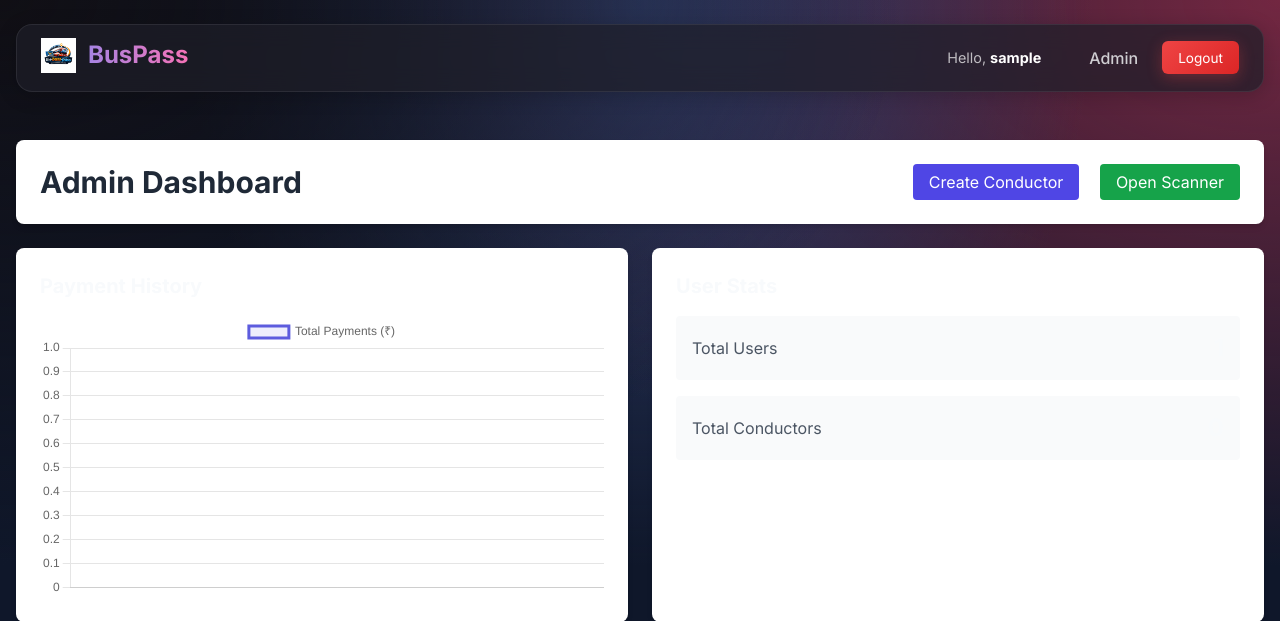
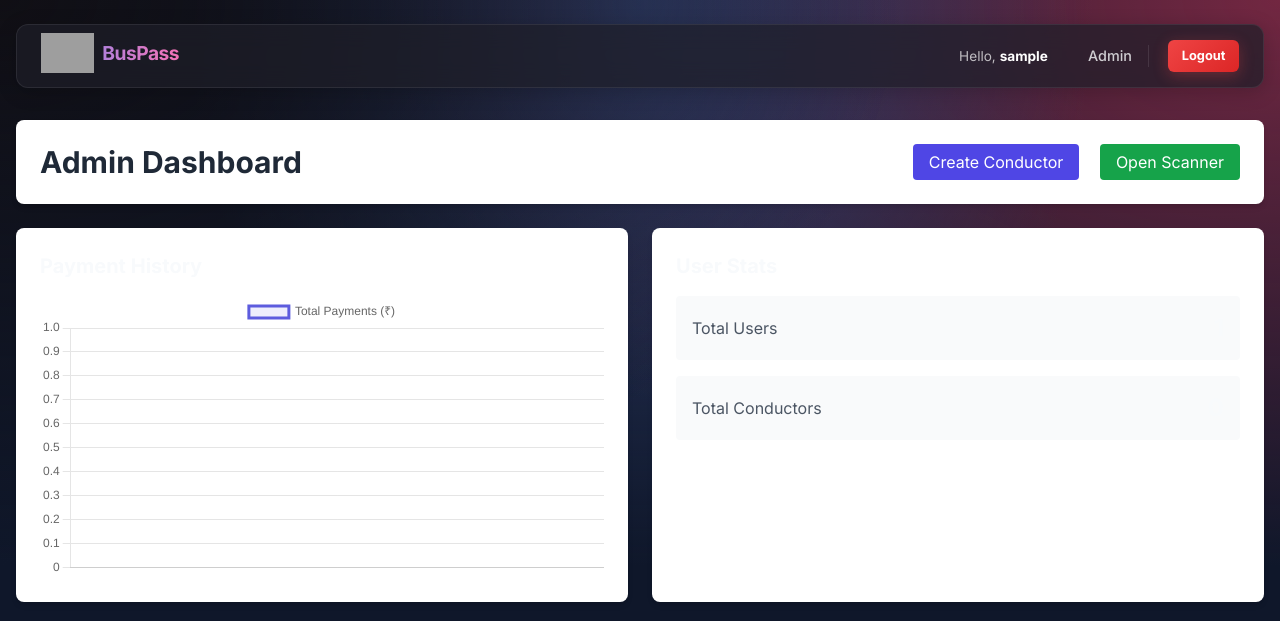
Before and after one commit to JiniyasSuthar-2001/The-Bus-Pass, a Django app: page /admin-dashboard/ in a window 1280 px wide. Shown: the top 621 px of the page. Run offline with Django 5.2, Linux system fonts and the light colour scheme; the visitor is signed in with stand-in values (Sample User, id 1); data comes from the database, SQL or seed files in the repository; data that the repository does not hold is empty; some libraries are stand-ins or nearby versions; grey boxes are pictures that could not be loaded.

Commit message:
Fix navbar logo size, greeting grouping, and bus number display

```diff
--- a/core/templates/base.html
+++ b/core/templates/base.html
@@ -31,36 +31,43 @@
     <div class="container mx-auto px-4 py-6">
         {% block navbar %}
         <!-- Navigation Bar -->
-        <nav class="navbar">
-            <div class="flex flex-col md:flex-row justify-between items-center w-full">
-                <div class="mb-4 md:mb-0">
-                    <a href="{% url 'home' %}" class="nav-brand">
-                        <img src="{% static 'logo.png' %}" alt="Bus Pass Logo" class="nav-logo-img">
-                        BusPass
+        <nav class="navbar" style="padding: 0.5rem 1.5rem; border-radius: 12px; margin-bottom: 2rem;">
+            <div class="flex flex-row justify-between items-center w-full">
+                <!-- Brand/Logo (Corner) -->
+                <div>
+                    <a href="{% url 'home' %}" class="nav-brand" style="font-size: 1.2rem; gap: 8px;">
+                        <img src="{% static 'logomain.png' %}" alt="BusPass"
+                            style="height: 40px; width: auto; display: inline-block;">
+                        <span style="font-weight: 800; letter-spacing: -0.5px;">BusPass</span>
                     </a>
                 </div>
 
-                <div class="nav-links" style="display: flex; align-items: center; gap: 1.5rem;">
+                <!-- User Info & Actions -->
+                <div class="nav-links" style="display: flex; align-items: center; gap: 1.2rem;">
                     {% if user.is_authenticated %}
-                    <span style="color: rgba(255,255,255,0.7); font-size: 0.9rem;">Hello, <strong
-                            style="color: white;">{{ user.username }}</strong></span>
+                    <div
+                        style="display: flex; align-items: center; gap: 1rem; padding-right: 1rem; border-right: 1px solid rgba(255,255,255,0.1);">
+                        <span style="color: rgba(255,255,255,0.7); font-size: 0.85rem;">Hello, <strong
+                                style="color: white;">{{ user.username }}</strong></span>
 
-                    {% if user.role == 'ADMIN' or user.is_superuser %}
-                    <a href="{% url 'admin_dashboard' %}">Admin</a>
-                    {% elif user.role == 'CONDUCTOR' %}
-                    <a href="{% url 'conductor_dashboard' %}">Scanner</a>
-                    {% else %}
-                    <a href="{% url 'user_dashboard' %}">My Pass</a>
-                    {% endif %}
+                        {% if user.role == 'ADMIN' or user.is_superuser %}
+                        <a href="{% url 'admin_dashboard' %}" style="font-size: 0.9rem;">Admin</a>
+                        {% elif user.role == 'CONDUCTOR' %}
+                        <a href="{% url 'conductor_dashboard' %}" style="font-size: 0.9rem;">Scanner</a>
+                        {% else %}
+                        <a href="{% url 'user_dashboard' %}" style="font-size: 0.9rem;">My Pass</a>
+                        {% endif %}
+                    </div>
 
                     <form action="{% url 'logout' %}" method="post" style="margin: 0;">
                         {% csrf_token %}
                         <button type="submit" class="btn-danger"
-                            style="padding: 0.4rem 1rem; font-size: 0.85rem; border-radius: 6px;">Logout</button>
+                            style="padding: 0.4rem 0.85rem; font-size: 0.8rem; border-radius: 6px; font-weight: 700;">Logout</button>
                     </form>
                     {% else %}
-                    <a href="{% url 'login' %}" style="margin-right: 1rem;">Login</a>
-                    <a href="{% url 'register' %}" class="btn btn-primary">Register</a>
+                    <a href="{% url 'login' %}" style="font-size: 0.9rem;">Login</a>
+                    <a href="{% url 'register' %}" class="btn btn-primary"
+                        style="padding: 0.5rem 1rem; font-size: 0.9rem;">Register</a>
                     {% endif %}
                 </div>
             </div>
```
Also changed, not shown: core/templates/user_dashboard.html (+5 -2 lines).
